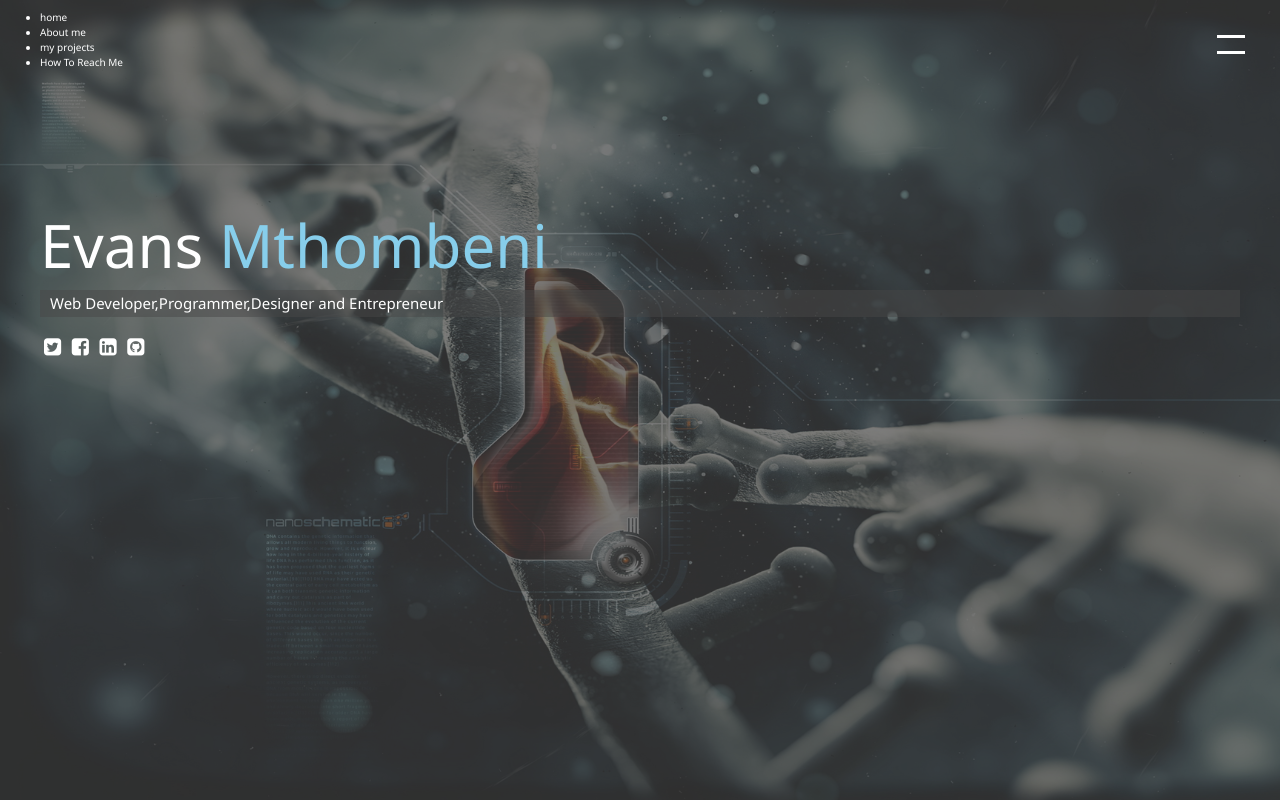
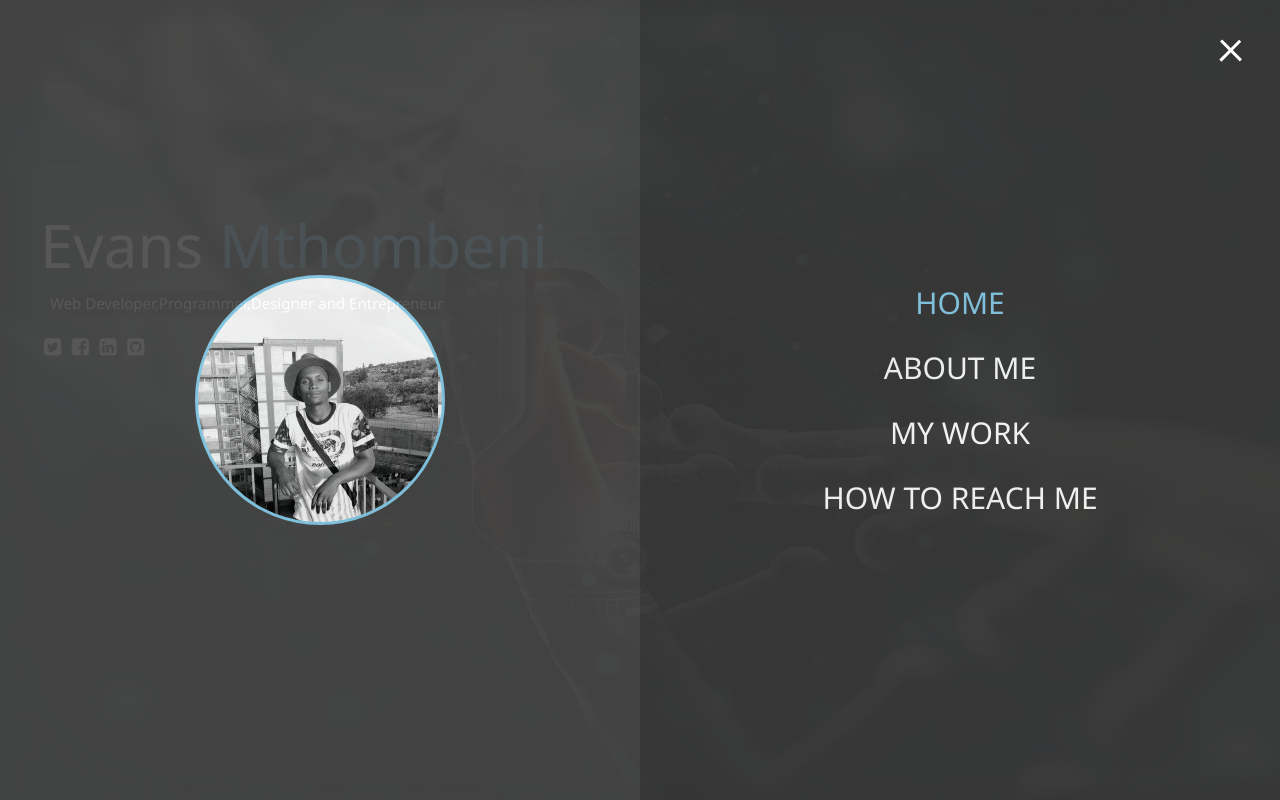
Before and after one commit to Evans95mm/Porfolio, a website: page index.html in a window 1280 px wide. Both pictures are taken after a click on the element 1231 px from the left and 47 px from the top of the page. Drawn offline with Linux system fonts and the light colour scheme.

Commit message:
Menu Overlay

```diff
--- a/index.html
+++ b/index.html
@@ -23,7 +23,7 @@
     <div class="potrait"></div>
     </div>
   <ul class="menu-nav">
-      <li class="nav-item">
+      <li class="nav-item current">
           <a href="/index.html" class="nav-link">
             home
         </a>
@@ -35,7 +35,7 @@
     </li>
     <li class="nav-item">
         <a href="/work.html" class="nav-link">
-          my projects
+          my work
       </a>
     </li>
     <li class="nav-item">
--- a/js/main.js
+++ b/js/main.js
@@ -4,13 +4,12 @@ const menuBtn=document.querySelector('.menu-btn');
 const menu=document.querySelector('.menu');
 const menuNav=document.querySelector('.menu-nav');
 const menuBranding=document.querySelector('.menu-branding');
-
 const navItems=document.querySelectorAll('.nav-item');
 
 //set initial state of menu
 let showMenu=false;
 
-menuBtn.addEventListener('click',toggleMenu);
+menuBtn.addEventListener('click', toggleMenu);
 
 function toggleMenu(){
     if(!showMenu){
@@ -28,6 +27,7 @@ function toggleMenu(){
        menuNav.classList.remove('show');
        menuBranding.classList.remove('show');
        navItems.forEach(item =>item.classList.add('show'));
+       showMenu=false;
     }
-    showMenu=true;
+
 }
--- a/scss/_menu.scss
+++ b/scss/_menu.scss
@@ -14,17 +14,15 @@
    margin: 0 0 5px 0;
    background: #fff;
    @include easeOut;
-
      }
     //rotate into X with menu lines
     &.close {
-        transform:roate(180deg);
+        transform:rotate(180deg);
         .btn-line {
             // line 1-rotate
             &:nth-child(1){
-                transform: rotate(45) translate(5px,5px);
-            };
-
+                transform: rotate(45deg) translate(5px,5px) ;
+            }
             // line 2-hide
             &:nth-child(2){
                 opacity: 0;
@@ -32,8 +30,100 @@
 
             //line 3-rotate
             &:nth-child(3){
-                transform: rotate(45) translate(7px,-6px);
-            };
+                transform: rotate(-45deg) translate(7px,-6px);
             }
         }
     }
+}
+// menu Overlay
+.menu {
+
+    position:fixed;
+    top:0;
+    width:100%;
+    opacity: 0.9;
+    visibility: hidden;
+
+    &.show {
+        visibility:visible;
+    }
+    &-branding,
+    &-nav{
+        display:flex;
+        flex-flow:column wrap;
+        align-items:center;
+        justify-content:center;
+        float:left;
+        width:50%;
+        height:100vh;
+        overflow:hidden;
+    }
+    &-nav{
+        margin:0;
+        padding:0;
+        background: darken($primary-color,5);
+        list-style: none;
+        transform:translate3d(0,-100%,0);
+        @include easeOut;
+
+    &.show{
+        //slide in from top
+        transform:translate3d(0,0,0)
+      }
+    }
+
+    //branding side
+    &-branding{
+        background:$primary-color;
+        transform:translate3d(0,100%,0);
+        @include easeOut;
+
+        &.show{
+            //slide in from bottom
+            transform:translate3d(0,0,0);
+          }
+
+        .potrait {
+            width:250px;
+            height:250px;
+            background: url('../img/potrait2.jpg');
+            border-radius:50% ;
+            border:solid 3px $secondary-color;
+        }
+    }
+
+    .nav-item {
+        transform: translate3d(600px, 0, 0);
+        @include easeOut;
+
+        &.show{
+            //slide in from right
+            transform:translate3d(0, 0, 0);
+          }
+          &.current > a {
+
+            color:$secondary-color;
+          }
+    }
+    .nav-link{
+        display: inline-block;
+        position: relative;
+        font-size: 30px;
+        text-transform: uppercase;
+        padding: 1rem 0;
+        font-weight: 300;
+        color: #fff;
+        text-decoration: none;
+         @include easeOut;
+
+         &:hover {
+             color: $secondary-color;
+         }
+    }
+}
+//delay each nav item slide by 0.1s
+@for $x from 1 through 4 {
+    .na-item:nth-child(#{$x}) {
+        transition-delay:$x*0.1s;
+    }
+}
```
Also changed, not shown: EVANS/main.css, img/potrait2.jpg (added). Lines whose indentation alone changed are shown as unchanged.
